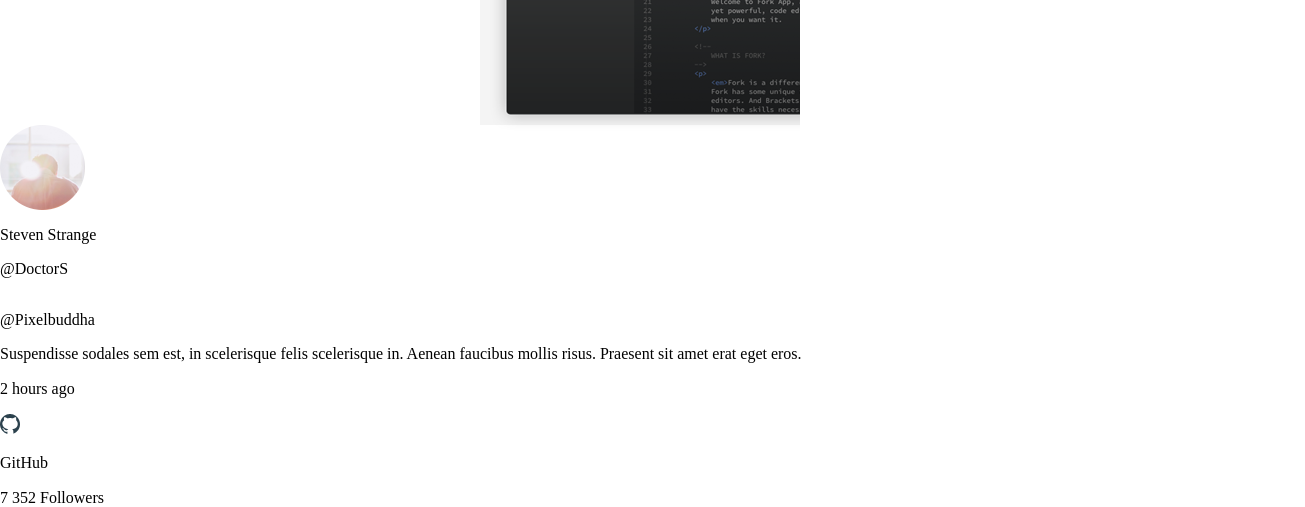
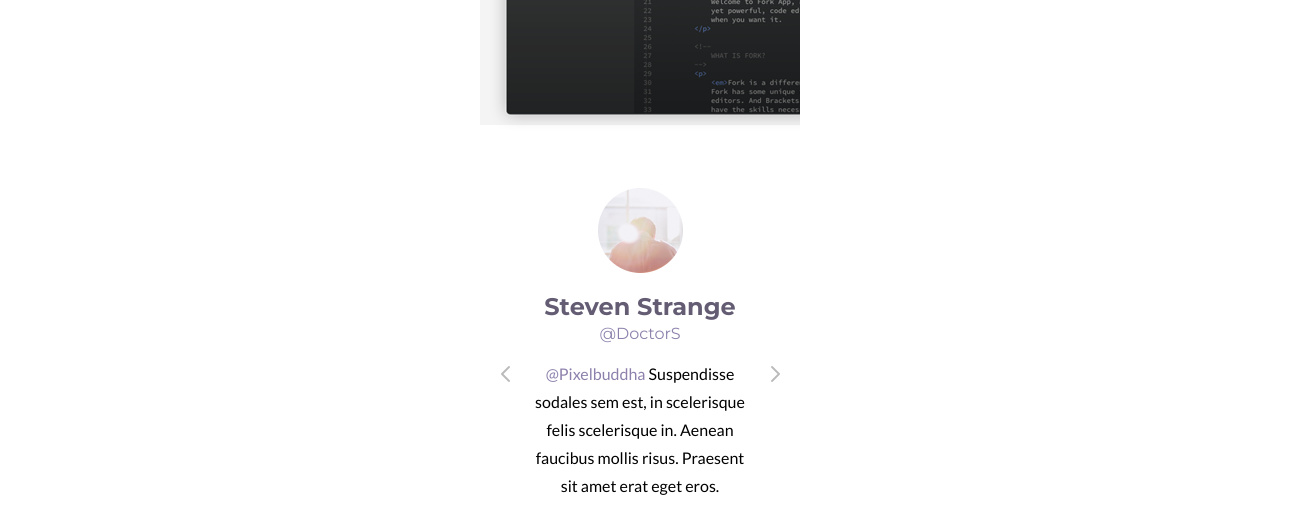
Before and after one commit to ElijahBark/forkio-step-project, a website: page src/index.html in a window 1280 px wide. Shown: the part 1390-1897 px from the top of the page, 1305 px wide, since content can reach past the window. Drawn offline with nearby package versions, Linux system fonts and the light colour scheme.

Commit message:
large-phone section responsive structure complete

```diff
--- a/src/scss/_carousel-large-phone.scss
+++ b/src/scss/_carousel-large-phone.scss
@@ -2,6 +2,22 @@
 
 @include large-phone{
 
+  .carousel__content-container {
+    padding: 63px 10px 6px 10px;
+    width:  $large-phone-width;
+  }
+
+  .carousel__avatar{
+    .carousel__avatar_content {
+      display: flex;
+      flex-direction: row;
+      justify-content: center;
+
+      img{
+        margin-right: 23px;
+      }
+    }
+  }
 
 
 
--- a/src/scss/_carousel-mobile.scss
+++ b/src/scss/_carousel-mobile.scss
@@ -1,11 +1,9 @@
 @import "my-variables";
 
-@include mobile{
 .carousel {
   background-color: #fff;
   font-family: $font-stack-mont;
-    width: 320px;
-    min-height: 589px;
+  width: 100%;
   margin: 0 auto;
 }
 
@@ -26,6 +24,7 @@
   //height: 85px;
   width: 100%;
   margin: 0 auto 14px auto;
+
 
   .carousel__avatar_content {
     display: flex;
@@ -201,4 +200,3 @@
 .facebook_btn {
   background-color: #3b5998;
 }
-}
--- a/src/scss/_what-you-get-mobile.scss
+++ b/src/scss/_what-you-get-mobile.scss
@@ -16,7 +16,7 @@
   box-sizing: border-box;
   padding: 34px 10px 6px 10px;
   margin: 0 auto;
-  width: 320px;
+  width: $mobile-width;
   background-color: #f4f4f4;
 }
 
```
Also changed, not shown: src/css/style.css. Lines whose indentation alone changed are shown as unchanged.
